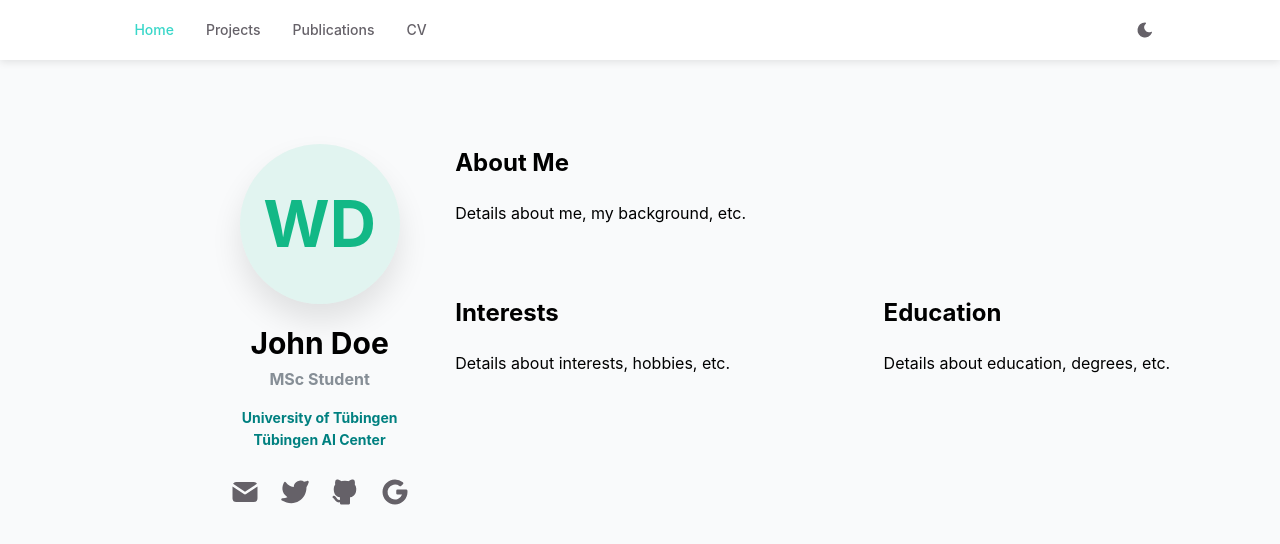
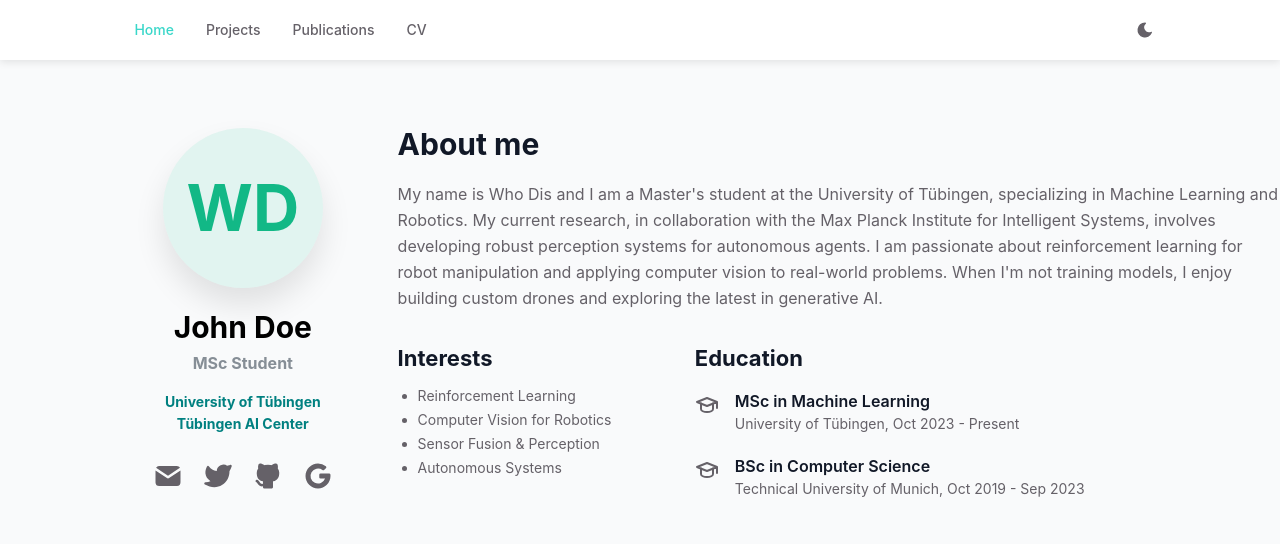
Before and after one commit to DerSimi/portfolio-website, a React (Vite) app: page / in a window 1280 px wide. Shown: the top 544 px of the page. Built offline with nearby package versions, Linux system fonts and the light colour scheme.

Commit message:
completed home page

```diff
--- a/src/RootPage.tsx
+++ b/src/RootPage.tsx
@@ -44,7 +44,7 @@ export function RootPage() {
         style={{
           minHeight: "100vh",
           paddingTop: "60px", // Abstand für die fixe Navbar
-          paddingLeft: "calc(12vw + var(--mantine-spacing-md))",
+          paddingLeft: "calc(6vw + var(--mantine-spacing-md))",
         }}
       >
         {/* Optional: Innenabstand für Content */}
--- a/src/components /Home/AboutMe.tsx
+++ b/src/components /Home/AboutMe.tsx
@@ -1,8 +1,32 @@
+import { Title, Text, useMantineTheme } from "@mantine/core";
+import { useMantineColorScheme } from "@mantine/core";
+
 export function AboutMe() {
+    const theme = useMantineTheme();
+    const { colorScheme } = useMantineColorScheme();
+
+    const titleColor =
+        colorScheme === 'dark'
+            ? theme.other.colors.dark.hoverText
+            : theme.other.colors.light.hoverText;
+
+    const textColor = colorScheme === 'dark'
+        ? theme.other.colors.dark.normalText
+        : theme.other.colors.light.normalText;
+
     return (
-        <div>
-            <h2>About Me</h2>
-            <p>Details about me, my background, etc.</p>
-        </div>
+        <>
+            <Title order={2} fz="1.875rem" fw={700} mb="md" c={titleColor}>
+                About me
+            </Title>
+            <Text
+                component="p"
+                lh="1.625"
+                c={textColor}
+                style={{ maxWidth: "64rem", width: "100%" }}
+            >
+                My name is Who Dis and I am a Master's student at the University of Tübingen, specializing in Machine Learning and Robotics. My current research, in collaboration with the Max Planck Institute for Intelligent Systems, involves developing robust perception systems for autonomous agents. I am passionate about reinforcement learning for robot manipulation and applying computer vision to real-world problems. When I'm not training models, I enjoy building custom drones and exploring the latest in generative AI.
+            </Text>
+        </>
     );
 }
--- a/src/components /Home/Education.tsx
+++ b/src/components /Home/Education.tsx
@@ -1,8 +1,48 @@
+import { Group, Stack, Text, Title, useMantineColorScheme, useMantineTheme } from '@mantine/core';
+import { IconSchool } from '@tabler/icons-react';
+
+const educationData = [
+    {
+        degree: "MSc in Machine Learning",
+        school: "University of Tübingen",
+        duration: "Oct 2023 - Present",
+    },
+    {
+        degree: "BSc in Computer Science",
+        school: "Technical University of Munich",
+        duration: "Oct 2019 - Sep 2023",
+    },
+];
+
 export function Education() {
+    const theme = useMantineTheme();
+    const { colorScheme } = useMantineColorScheme();
+
+    const titleColor =
+        colorScheme === 'dark'
+            ? theme.other.colors.dark.hoverText
+            : theme.other.colors.light.hoverText;
+
+    const textColor = colorScheme === 'dark'
+        ? theme.other.colors.dark.normalText
+        : theme.other.colors.light.normalText;
+
     return (
         <div>
-            <h2>Education</h2>
-            <p>Details about education, degrees, etc.</p>
+            <Title order={3} mb="md" c={titleColor}>Education</Title>
+            <Stack gap="lg">
+                {educationData.map((edu) => (
+                    <Group align="flex-start" gap="md" wrap="nowrap" key={edu.degree}>
+                        <IconSchool size={24} color={textColor} style={{ marginTop: '4px' }} />
+                        <div>
+                            <Text fw={600} c={titleColor}>{edu.degree}</Text>
+                            <Text size="sm" c={textColor}>
+                                {edu.school}, {edu.duration}
+                            </Text>
+                        </div>
+                    </Group>
+                ))}
+            </Stack>
         </div>
     );
 }
--- a/src/components /Home/Interests.tsx
+++ b/src/components /Home/Interests.tsx
@@ -1,8 +1,39 @@
+import { List, Title, useMantineColorScheme, useMantineTheme } from '@mantine/core';
+
+const interests = [
+    "Reinforcement Learning",
+    "Computer Vision for Robotics",
+    "Sensor Fusion & Perception",
+    "Autonomous Systems",
+];
+
 export function Interests() {
+    const theme = useMantineTheme();
+    const { colorScheme } = useMantineColorScheme();
+    const titleColor =
+        colorScheme === 'dark'
+            ? theme.other.colors.dark.hoverText
+            : theme.other.colors.light.hoverText;
+
+    const textColor = colorScheme === 'dark'
+        ? theme.other.colors.dark.normalText
+        : theme.other.colors.light.normalText;
+
     return (
         <div>
-            <h2>Interests</h2>
-            <p>Details about interests, hobbies, etc.</p>
+            <Title order={3} mb="md" c={titleColor}>Interests</Title>
+            <List
+                spacing="xs"
+                size="sm"
+                center
+                styles={{
+                    item: { color: textColor }
+                }}
+            >
+                {interests.map((interest) => (
+                    <List.Item key={interest}>{interest}</List.Item>
+                ))}
+            </List>
         </div>
     );
 }
--- a/src/components /Home/Profile.tsx
+++ b/src/components /Home/Profile.tsx
@@ -1,10 +1,6 @@
-import React from 'react';
-// Imports have been updated to use a CDN to resolve dependencies.
 import { Avatar, Text, Group, ActionIcon, Container, useMantineTheme, useMantineColorScheme, Tooltip } from '@mantine/core';
 import { IconMailFilled, IconBrandTwitterFilled, IconBrandGithubFilled, IconBrandGoogleFilled } from '@tabler/icons-react';
 
-// This is the main component for the user info card.
-// It's designed to be configurable through props.
 export function Profile({
     avatarInitials = 'WD',
     name = 'John Doe',
@@ -22,11 +18,8 @@ export function Profile({
 }) {
     const theme = useMantineTheme();
     const { colorScheme, toggleColorScheme } = useMantineColorScheme();
-    const icon_color = colorScheme === 'dark' ? theme.other.colors.dark.normalText : theme.other.colors.light.normalText;
 
-    const accentColor = theme.other.colors.accent
-
-    console.log(accentColor);
+    const iconColor = colorScheme === 'dark' ? theme.other.colors.dark.normalText : theme.other.colors.light.normalText;
 
     return (
         <Container
@@ -71,28 +64,28 @@ export function Profile({
                 {socialLinks.email && (
                     <Tooltip label="Email me" position="top" withArrow>
                         <ActionIcon component="a" href={socialLinks.email} size="lg" variant="transparent">
-                            <IconMailFilled size={30} color={icon_color} />
+                            <IconMailFilled size={30} color={iconColor} />
                         </ActionIcon>
                     </Tooltip>
                 )}
                 {socialLinks.twitter && (
                     <Tooltip label="Follow me on Twitter" position="top" withArrow>
                         <ActionIcon component="a" href={socialLinks.twitter} size="lg" variant="transparent">
-                            <IconBrandTwitterFilled size={30} color={icon_color} />
+                            <IconBrandTwitterFilled size={30} color={iconColor} />
                         </ActionIcon>
                     </Tooltip>
                 )}
                 {socialLinks.github && (
                     <Tooltip label="View my GitHub" position="top" withArrow>
                         <ActionIcon component="a" href={socialLinks.github} size="lg" variant="transparent">
-                            <IconBrandGithubFilled size={30} color={icon_color} />
+                            <IconBrandGithubFilled size={30} color={iconColor} />
                         </ActionIcon>
                     </Tooltip>
                 )}
                 {socialLinks.google && (
                     <Tooltip label="View my Google Scholar" position="top" withArrow>
                         <ActionIcon component="a" href={socialLinks.google} size="lg" variant="transparent">
-                            <IconBrandGoogleFilled size={30} color={icon_color} />
+                            <IconBrandGoogleFilled size={30} color={iconColor} />
                         </ActionIcon>
                     </Tooltip>
                 )}
--- a/src/pages/Home.tsx
+++ b/src/pages/Home.tsx
@@ -2,14 +2,16 @@ import { AboutMe } from '@/components /Home/AboutMe';
 import { Education } from '@/components /Home/Education';
 import { Interests } from '@/components /Home/Interests';
 import { Profile } from '@/components /Home/Profile';
-import { Grid, Paper, Text } from '@mantine/core';
+import { Grid } from '@mantine/core';
+import { useMediaQuery } from '@mantine/hooks';
 
 export function Home() {
+  const isSmUp = useMediaQuery('(min-width: 48em)'); // Mantine sm = 48em = 768px
+
   return (
     <Grid gutter="xl">
-
       {/* --- Profile Block --- */}
-      <Grid.Col span={{ base: 12, lg: 3 }}>
+      <Grid.Col span={{ base: 12, lg: 3 }} style={{ alignSelf: 'flex-start', marginTop: '-1rem' }}>
         <Profile />
       </Grid.Col>
 
@@ -22,22 +24,22 @@ export function Home() {
           </Grid.Col>
 
           {/* ZWEITE REIHE: Teilt sich auf in Interests und Education */}
-
-          {/* "Interests" nimmt die linke Hälfte (6/12) der Reihe ein */}
-          {/* Responsiv: Auf kleinen Screens (base) volle Breite, ab sm die Hälfte */}
           <Grid.Col span={{ base: 12, sm: 6 }}>
             <Interests />
           </Grid.Col>
 
-
           {/* "Education" nimmt die rechte Hälfte (6/12) der Reihe ein */}
-          <Grid.Col span={{ base: 12, sm: 6 }}>
+          <Grid.Col
+            span={{ base: 12, sm: 6 }}
+            style={{
+              marginLeft: isSmUp ? '-10rem' : 0,
+              transition: 'margin-left 0.2s',
+            }}
+          >
             <Education />
           </Grid.Col>
-
         </Grid>
       </Grid.Col>
-
     </Grid>
   );
 }
```
